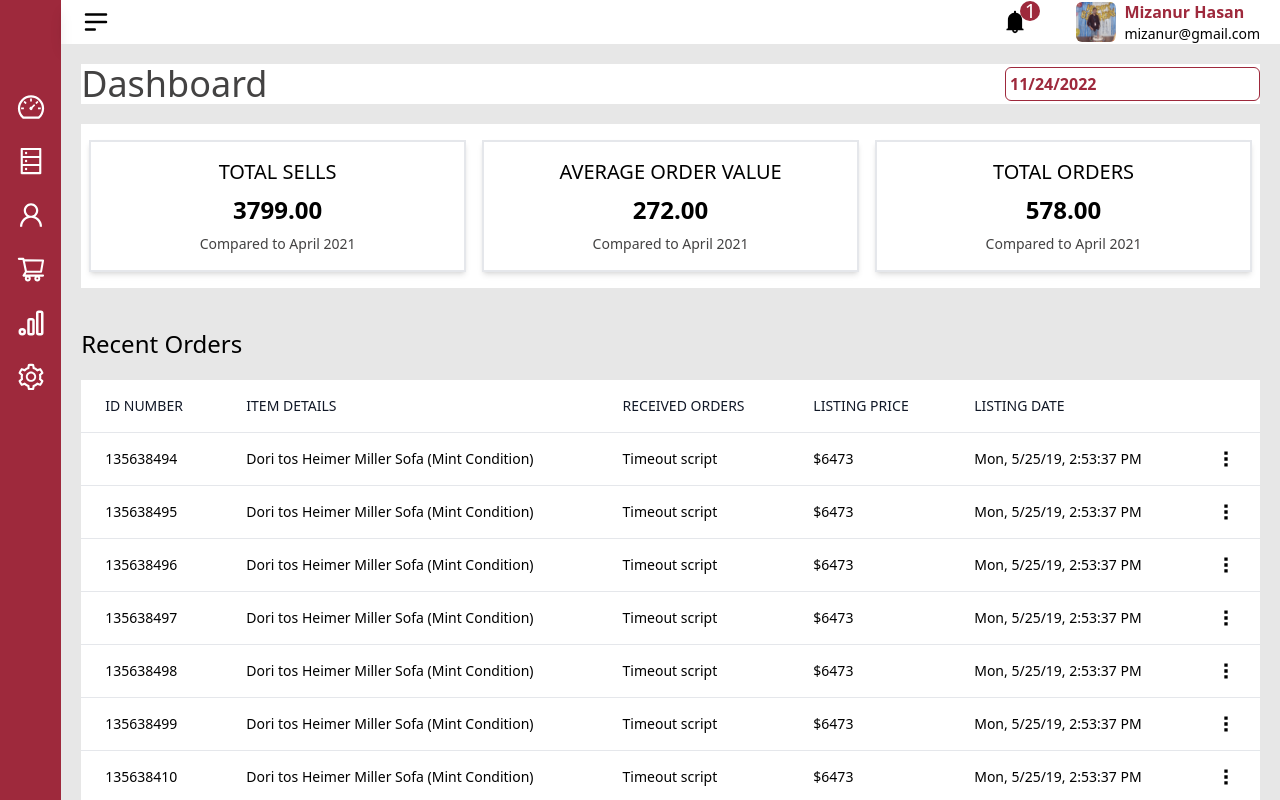
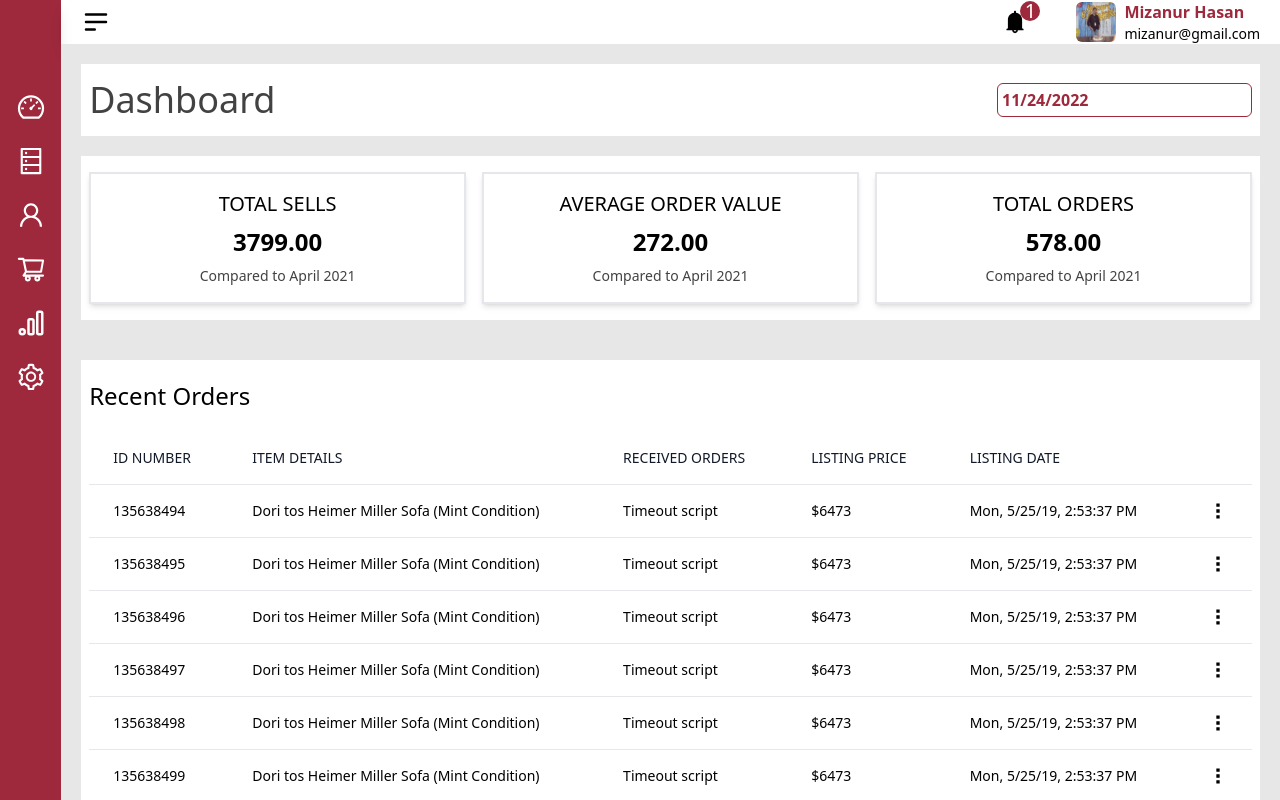
Before and after one commit to mizanurhasan0/Livekitchen, a React (Create React App) app in the folder kitchine -Dashboard/: page / in a window 1280 px wide. Built offline with nearby package versions, Linux system fonts and the light colour scheme.

Commit message:
dashboard

```diff
--- a/kitchine -Dashboard/src/Components/Dashboard/Dashboard.jsx
+++ b/kitchine -Dashboard/src/Components/Dashboard/Dashboard.jsx
@@ -8,7 +8,7 @@ export default function Dashboard() {
   const [startDate, setStartDate] = useState(new Date());
   return (
     <div className="p-5 bg-head">
-      <div className="flex items-center justify-between mb-5 text-default bg-txt">
+      <div className="flex items-center justify-between mb-5 text-default bg-txt px-2 py-4">
         <h1 className="text-4xl">Dashboard</h1>
         <span
           className="border border-primary text-primary
@@ -32,7 +32,7 @@ export default function Dashboard() {
           </div>
         ))}
       </div>
-      <div className="py-10">
+      <div className="my-10 bg-txt px-2 py-5">
         <h1 className="text-2xl pb-5 capitalize">Recent Orders</h1>
         <Tables tblData={tableDb} />
       </div>
```
